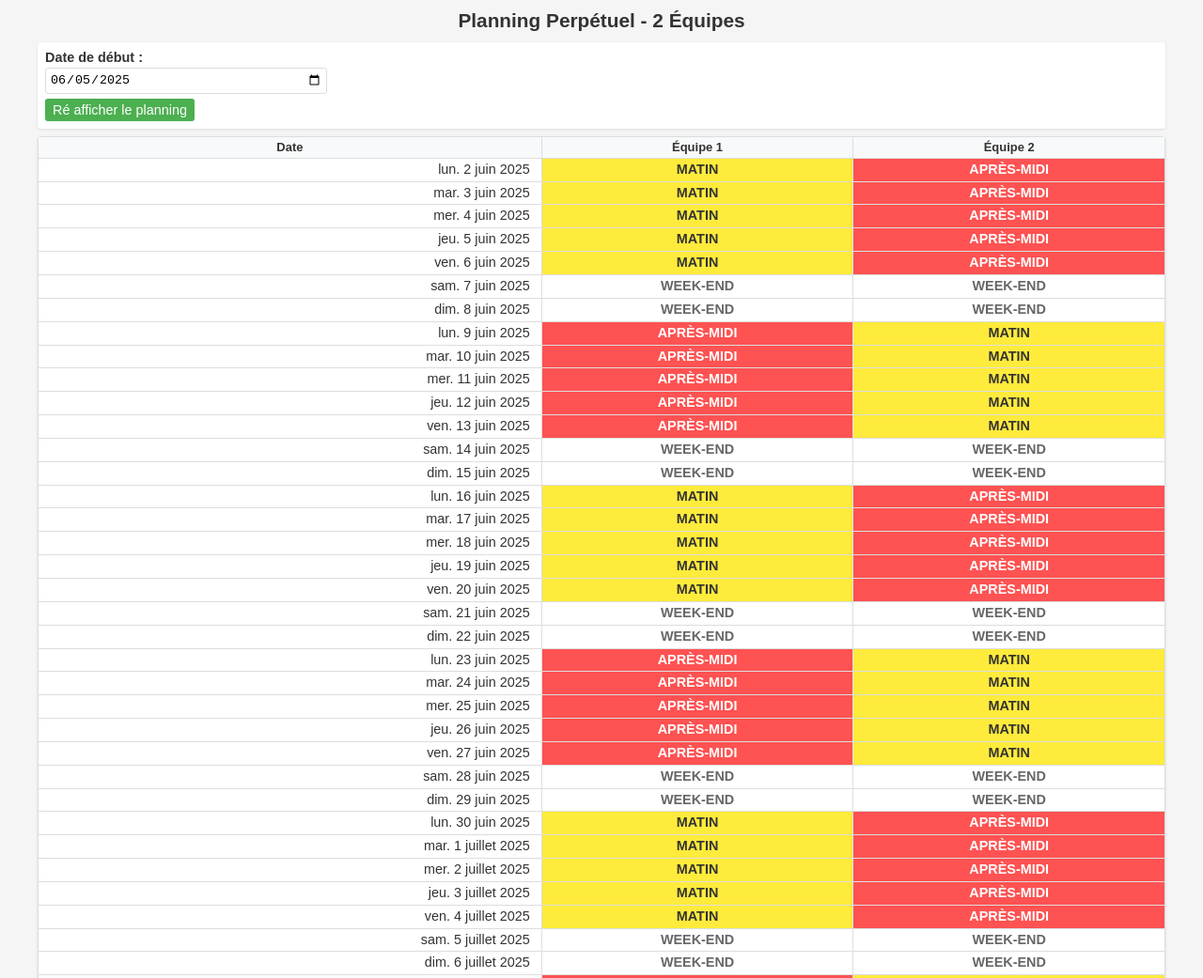
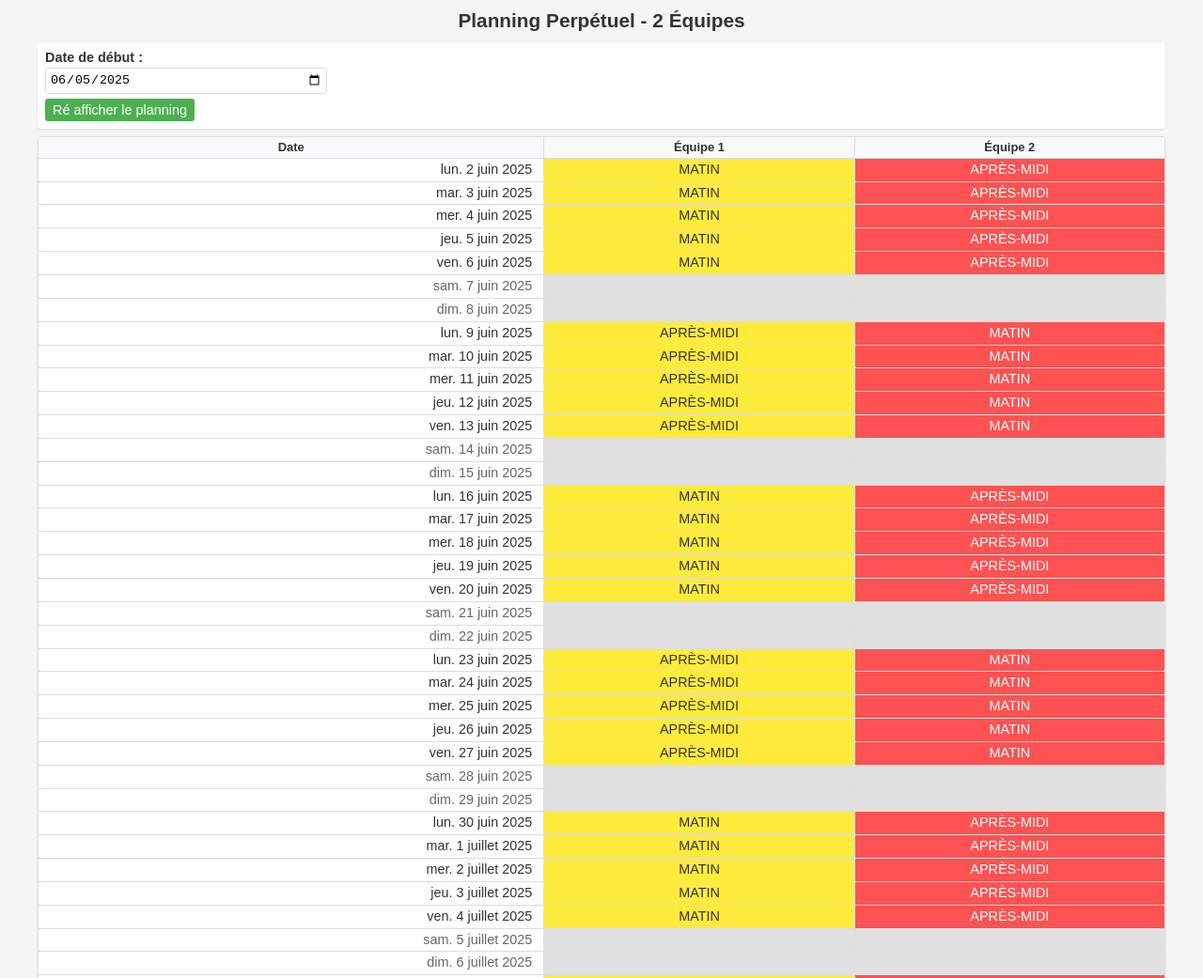
Before and after one commit to NicoWithManyO/planning2x8, a plain HTML site: page index.html in a window 1280 px wide. Shown: the top 1041 px of the page at 94% size. Drawn offline with Linux system fonts and the light colour scheme.

Commit message:
Refactor color variables and class names in index.html for better team differentiation and weekend styling.

```diff
--- a/index.html
+++ b/index.html
@@ -6,11 +6,12 @@
     <title>Planning Perpétuel - 2 Équipes</title>
     <style>
         :root {
-            --morning-color: #ffeb3b;
-            --afternoon-color: #ff5252;
+            --team1-color: #ffeb3b;
+            --team2-color: #ff5252;
             --background-color: #f5f5f5;
             --text-color: #333;
             --border-color: #ddd;
+            --weekend-color: #e0e0e0;
         }
 
         * {
@@ -109,7 +110,7 @@
 
         .schedule-table td:not(:first-child) {
             text-align: center;
-            font-weight: bold;
+            font-weight: 500;
             padding: 4px 2px;
         }
 
@@ -123,17 +124,21 @@
             font-size: 0.9em;
         }
 
-        .morning {
-            background-color: var(--morning-color);
+        .team1 {
+            background-color: var(--team1-color);
         }
 
-        .afternoon {
-            background-color: var(--afternoon-color);
+        .team2 {
+            background-color: var(--team2-color);
             color: white;
         }
 
         .weekend {
-            background-color: white;
+            background-color: var(--weekend-color);
+            color: #666;
+        }
+
+        .weekend-date {
             color: #666;
         }
 
@@ -222,12 +227,12 @@
 
                 const row = document.createElement('tr');
                 row.innerHTML = `
-                    <td>${formatDate(currentDate)}</td>
-                    <td class="${isWeekend ? 'weekend' : (isEvenWeek ? 'afternoon' : 'morning')}">
-                        ${isWeekend ? 'WEEK-END' : (isEvenWeek ? 'APRÈS-MIDI' : 'MATIN')}
+                    <td class="${isWeekend ? 'weekend-date' : ''}">${formatDate(currentDate)}</td>
+                    <td class="${isWeekend ? 'weekend' : 'team1'}">
+                        ${isWeekend ? '' : (isEvenWeek ? 'APRÈS-MIDI' : 'MATIN')}
                     </td>
-                    <td class="${isWeekend ? 'weekend' : (isEvenWeek ? 'morning' : 'afternoon')}">
-                        ${isWeekend ? 'WEEK-END' : (isEvenWeek ? 'MATIN' : 'APRÈS-MIDI')}
+                    <td class="${isWeekend ? 'weekend' : 'team2'}">
+                        ${isWeekend ? '' : (isEvenWeek ? 'MATIN' : 'APRÈS-MIDI')}
                     </td>
                 `;
                 tbody.appendChild(row);
```
